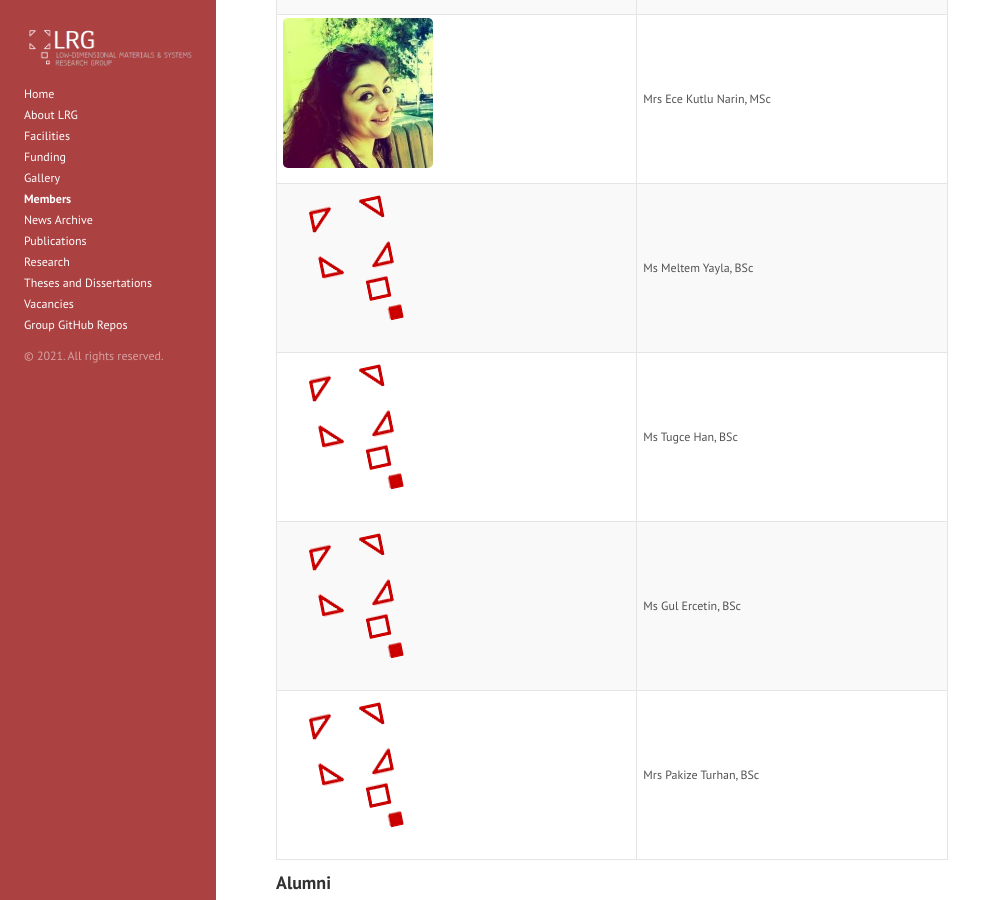
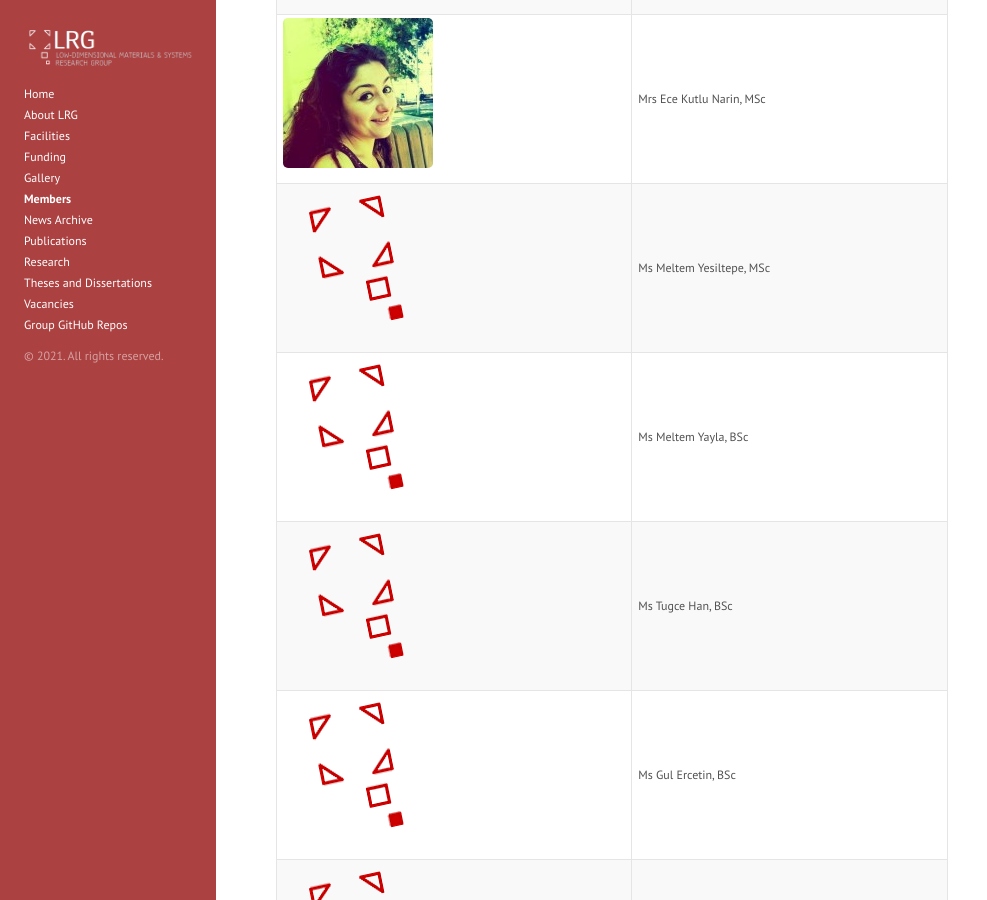
Before and after one commit to lrgresearch/oldwebsite, a Jekyll site: the page built from members.md, in a window 1280 px wide and 900 px high, scrolled down 842 px. Shown: the whole window, without its empty margins (0-987 px from the left). Built offline with Jekyll 4.4.1, drawn with Linux system fonts in a browser that asks for light colours.

Commit message:
Update members.md

```diff
--- a/members.md
+++ b/members.md
@@ -13,6 +13,7 @@ title: Members
 
 ![PNarin](files/members/polat.jpg) | [Mr Polat Narin, MSc](https://sites.google.com/view/polatnarin/home?authuser=0)
 ![EKutluNarin](files/members/ece.jpg) | Mrs Ece Kutlu Narin, MSc
+![MYesiltepe](files/members/nopic.png) | Ms Meltem Yesiltepe, MSc
 ![MYayla](files/members/nopic.png) | Ms Meltem Yayla, BSc
 ![THan](files/members/nopic.png) | Ms Tugce Han, BSc
 ![GErcetin](files/members/nopic.png) | Ms Gul Ercetin, BSc
```
